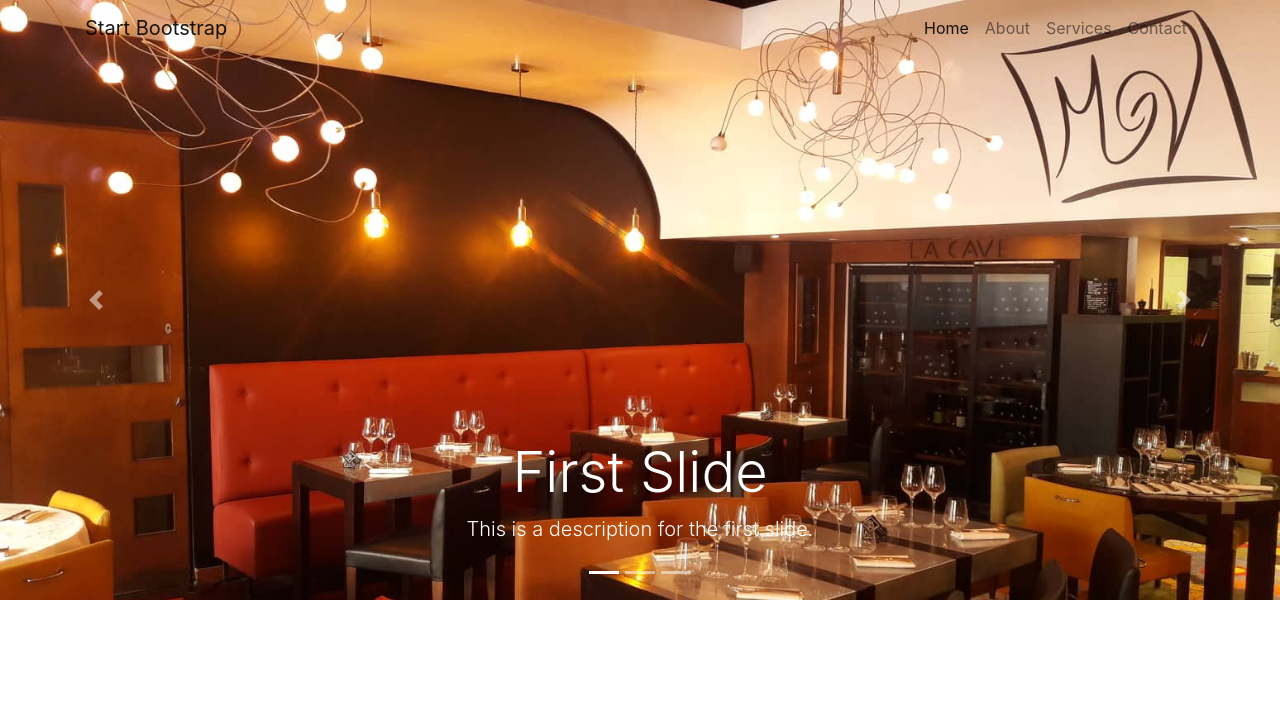
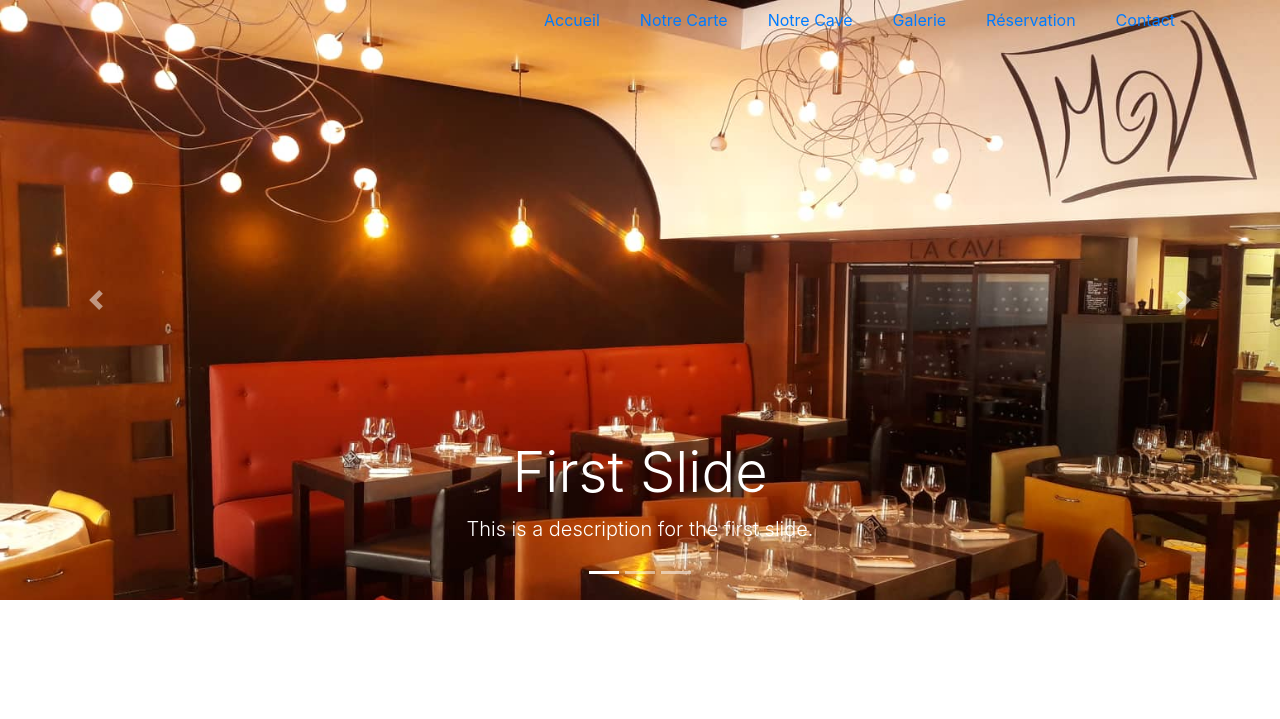
Before and after one commit to rwhy84/Resto-MV, a Symfony app: template symfony/templates/cave/index.html.twig in a window 1280 px wide. Shown: the top 719 px of the page. Run offline with Twig, Linux system fonts and the light colour scheme; the template is opened without the code that fills it, so the values that code supplies are empty; some libraries are stand-ins or nearby versions.

Commit message:
COMMIT #2
CREATION DES CONTROLLEURS
HEADER FOOTER
(VOIR POUR DEPLACER LE SLIDER)
KEVIN EST UN BRANLEUR

Co-Authored-By: drisswf3 <drisswf3@users.noreply.github.com>

```diff
--- a/symfony/public/asset/css/index.css
+++ b/symfony/public/asset/css/index.css
@@ -8,3 +8,7 @@
     background-size: cover;
     transition: transform 2s ease, opacity 2s ease-out!important;
 }
+
+.nav-item {
+    padding: 0px 20px;
+}
--- a/symfony/templates/accueil/index.html.twig
+++ b/symfony/templates/accueil/index.html.twig
@@ -1,8 +1,12 @@
 {% extends 'base.html.twig' %}
+
+
 
 {% block title %}Hello AccueilController!{% endblock %}
 
 {% block body %}
+
+
 <style>
     .example-wrapper { margin: 1em auto; max-width: 800px; width: 95%; font: 18px/1.5 sans-serif; }
     .example-wrapper code { background: #F5F5F5; padding: 2px 6px; }
--- a/symfony/templates/base.html.twig
+++ b/symfony/templates/base.html.twig
@@ -18,25 +18,29 @@
 
 <nav class="navbar navbar-expand-lg navbar-light bg-transparent fixed-top">
   <div class="container">
-    <a class="navbar-brand" href="#">Start Bootstrap</a>
     <button class="navbar-toggler" type="button" data-toggle="collapse" data-target="#navbarResponsive" aria-controls="navbarResponsive" aria-expanded="false" aria-label="Toggle navigation">
           <span class="navbar-toggler-icon"></span>
         </button>
     <div class="collapse navbar-collapse" id="navbarResponsive">
       <ul class="navbar-nav ml-auto">
-        <li class="nav-item active">
-          <a class="nav-link" href="#">Home
-                <span class="sr-only">(current)</span>
-              </a>
         </li>
         <li class="nav-item">
-          <a class="nav-link" href="#">About</a>
+          <a href="{{ path('accueil') }}">Accueil</a>
         </li>
         <li class="nav-item">
-          <a class="nav-link" href="#">Services</a>
+          <a href="{{ path('carte') }}">Notre Carte</a>
         </li>
         <li class="nav-item">
-          <a class="nav-link" href="#">Contact</a>
+          <a href="{{ path('cave') }}">Notre Cave</a>
+        </li>
+        <li class="nav-item">
+          <a href="{{ path('galerie') }}">Galerie</a>
+        </li>
+        <li class="nav-item">
+          <a href="{{ path('reservation') }}">Réservation</a>
+        </li>
+        <li class="nav-item">
+          <a href="{{ path('contact') }}">Contact</a>
         </li>
       </ul>
     </div>
```
